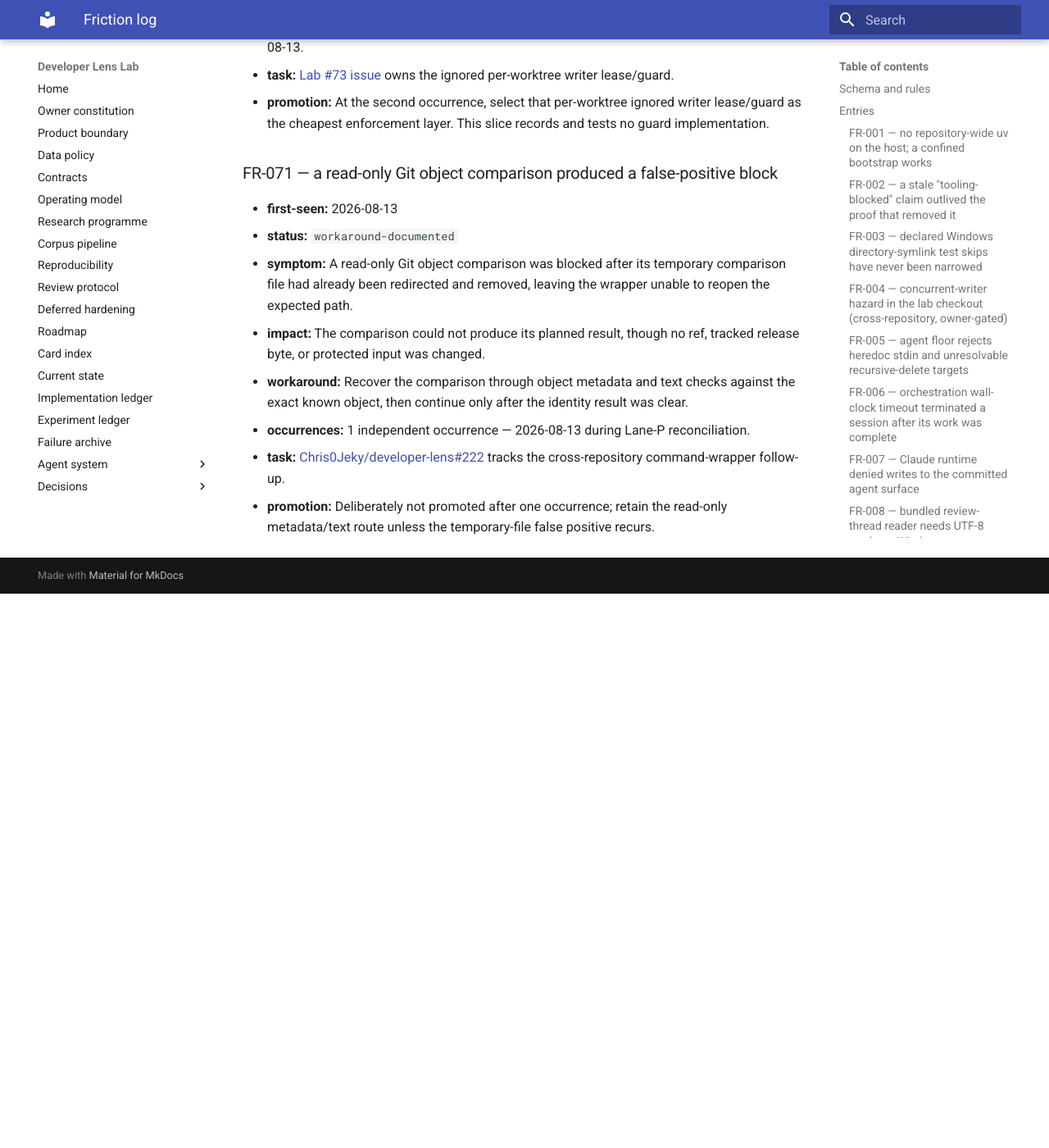
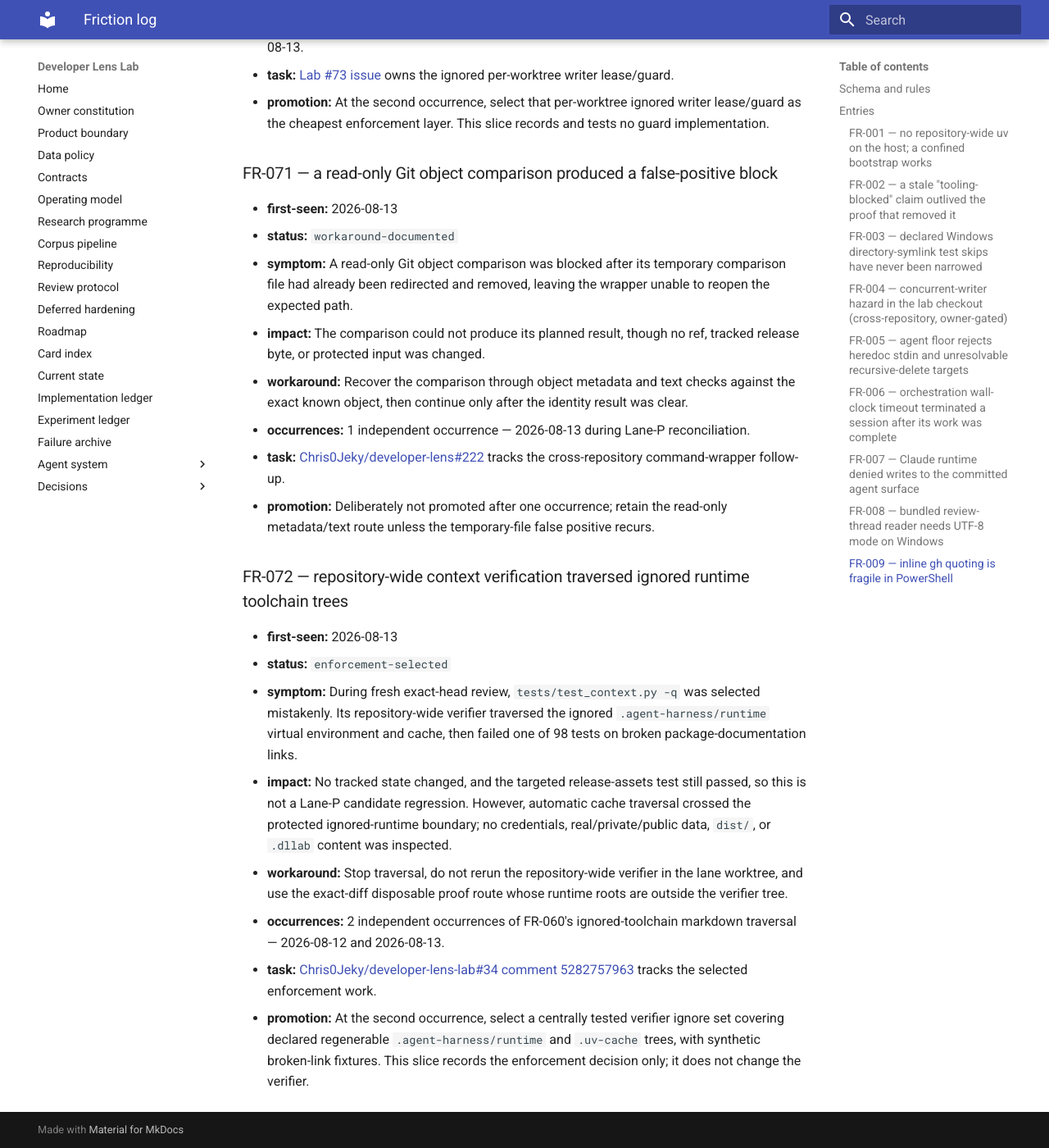
Before and after one commit to Chris0Jeky/developer-lens-lab, an MkDocs documentation site: the page built from docs/agent-system/FRICTION_LOG.md, in a window 1280 px wide and 1400 px high, scrolled down 53881 px. Shown: the whole window at 82% size. Built offline with MkDocs 1.6.1 and Material for MkDocs 9.7.7, drawn with Linux system fonts in a browser that asks for light colours; before the commit the page ends 54605 px from its top, so only the background shows below that.

Commit message:
docs: record verifier traversal friction

```diff
--- a/docs/agent-system/FRICTION_LOG.md
+++ b/docs/agent-system/FRICTION_LOG.md
@@ -1879,3 +1879,24 @@ entirely stale PR response.
   tracks the cross-repository command-wrapper follow-up.
 - **promotion:** Deliberately not promoted after one occurrence; retain the read-only metadata/text
   route unless the temporary-file false positive recurs.
+
+### FR-072 — repository-wide context verification traversed ignored runtime toolchain trees
+
+- **first-seen:** 2026-08-13
+- **status:** `enforcement-selected`
+- **symptom:** During fresh exact-head review, `tests/test_context.py -q` was selected mistakenly.
+  Its repository-wide verifier traversed the ignored `.agent-harness/runtime` virtual environment and
+  cache, then failed one of 98 tests on broken package-documentation links.
+- **impact:** No tracked state changed, and the targeted release-assets test still passed, so this is
+  not a Lane-P candidate regression. However, automatic cache traversal crossed the protected
+  ignored-runtime boundary; no credentials, real/private/public data, `dist/`, or `.dllab` content
+  was inspected.
+- **workaround:** Stop traversal, do not rerun the repository-wide verifier in the lane worktree,
+  and use the exact-diff disposable proof route whose runtime roots are outside the verifier tree.
+- **occurrences:** 2 independent occurrences of FR-060's ignored-toolchain markdown traversal —
+  2026-08-12 and 2026-08-13.
+- **task:** [Chris0Jeky/developer-lens-lab#34 comment 5282757963](https://github.com/Chris0Jeky/developer-lens-lab/issues/34#issuecomment-5282757963)
+  tracks the selected enforcement work.
+- **promotion:** At the second occurrence, select a centrally tested verifier ignore set covering
+  declared regenerable `.agent-harness/runtime` and `.uv-cache` trees, with synthetic broken-link
+  fixtures. This slice records the enforcement decision only; it does not change the verifier.
```
